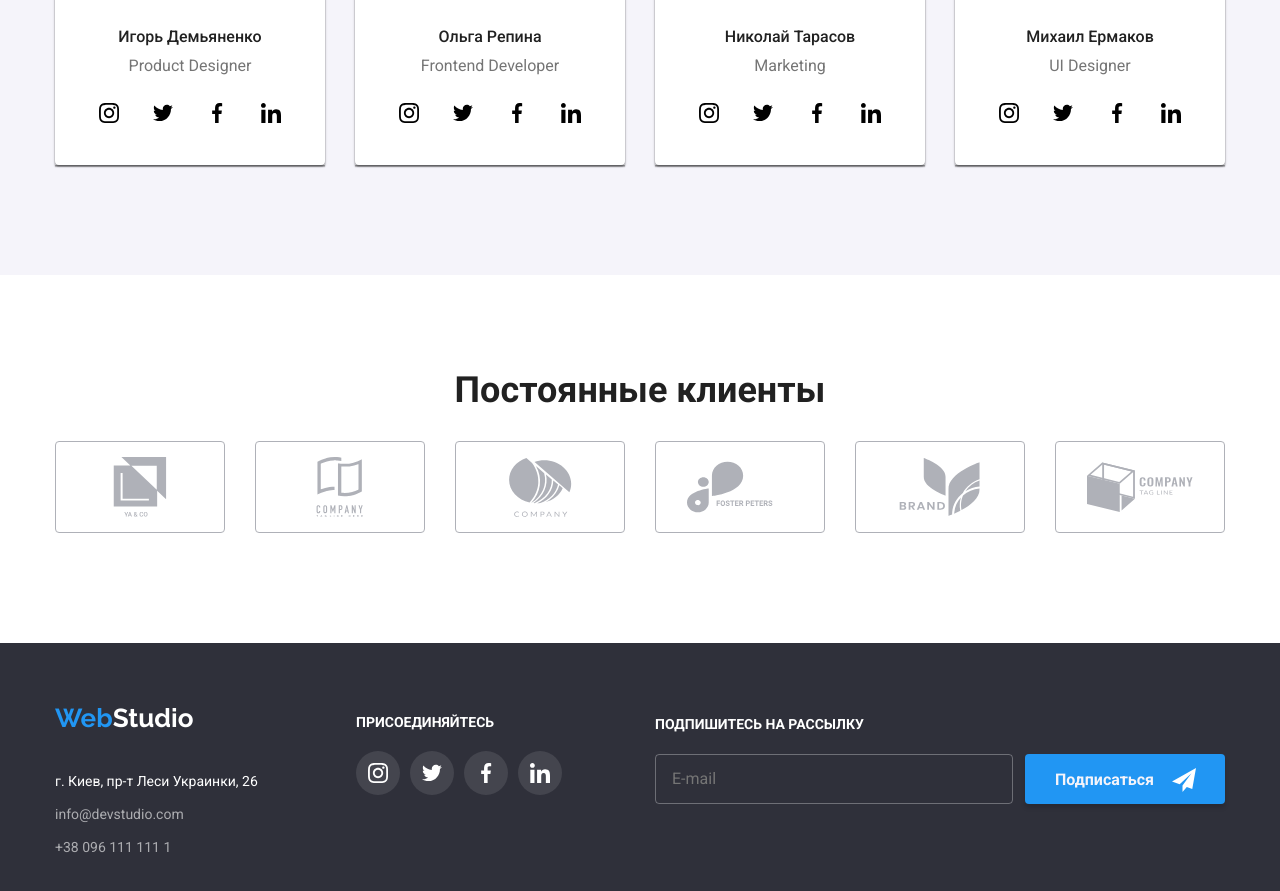
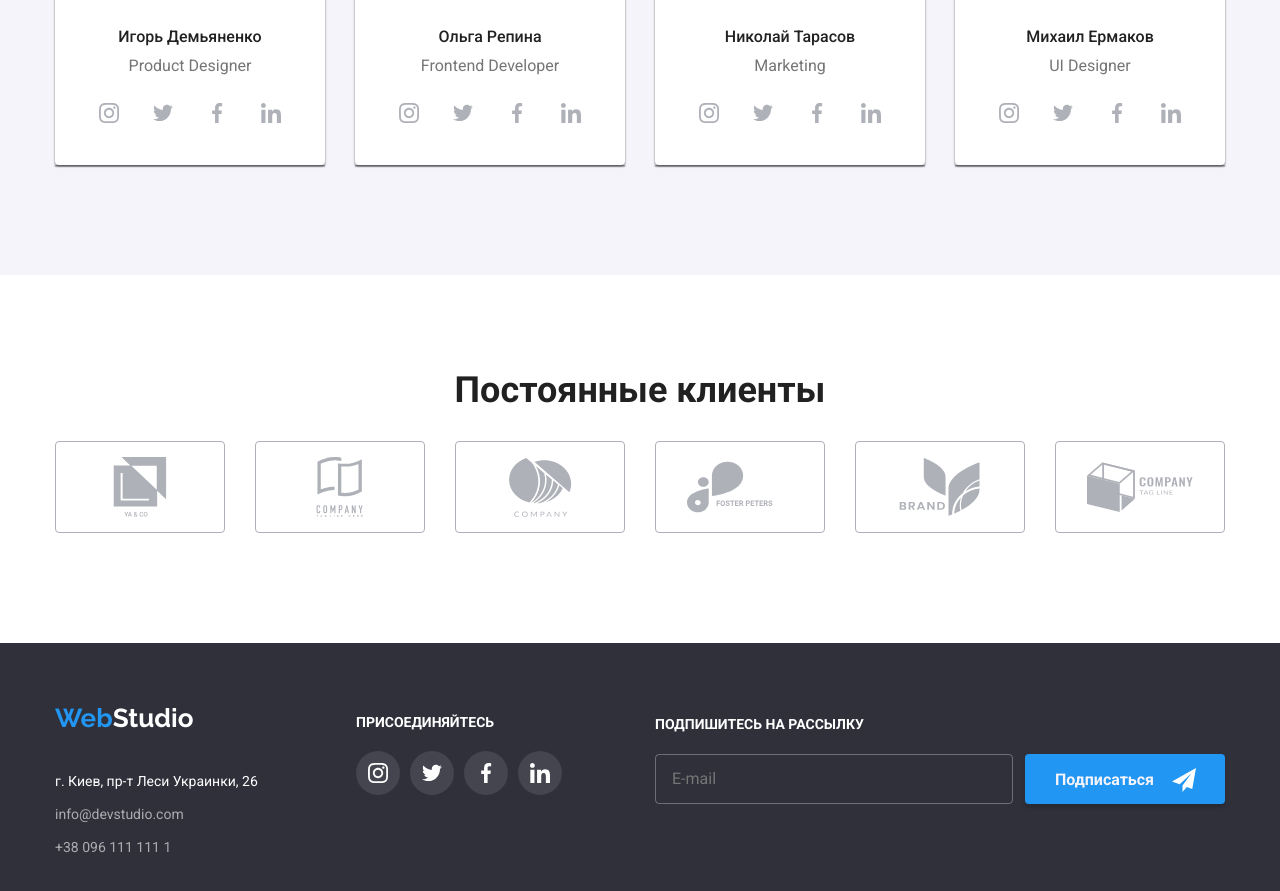
Before and after one commit to Chornei-Olha/goit-markup-hw-07, a plain HTML site: page index.html in a window 1280 px wide. Shown: the part 2089-2980 px from the top of the page. Drawn offline with nearby package versions, Linux system fonts and the light colour scheme.

Commit message:
исправлен цвет иконок соцсетей

```diff
--- a/sass/components/_employees.scss
+++ b/sass/components/_employees.scss
@@ -65,7 +65,7 @@
   align-items: center;
   cursor: pointer;
   background-color: $white-color;
-  fill: var(--icon-color);
+  fill: $icon-color;
   transition-duration: $transition-duration;
   transition-timing-function: $option;
 
```
Also changed, not shown: css/main.css, css/main.min.css, 2 other files.
